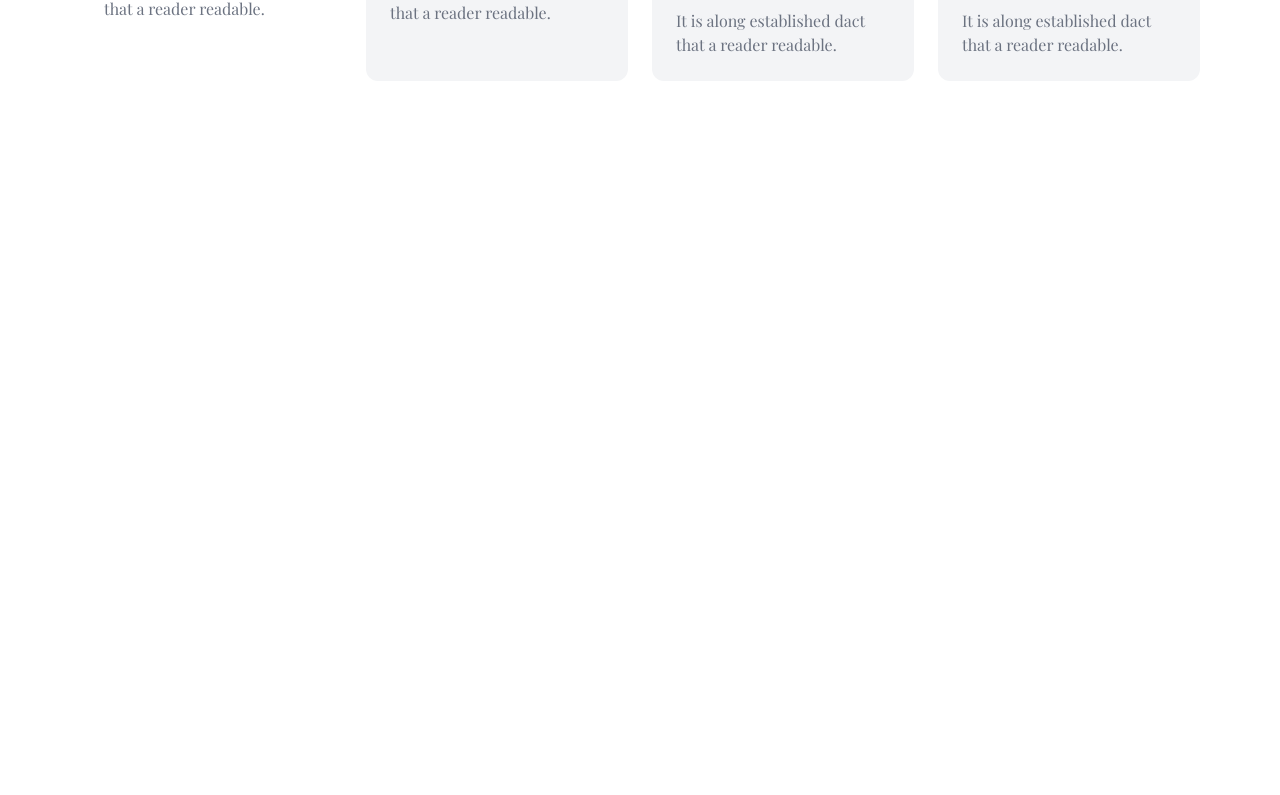
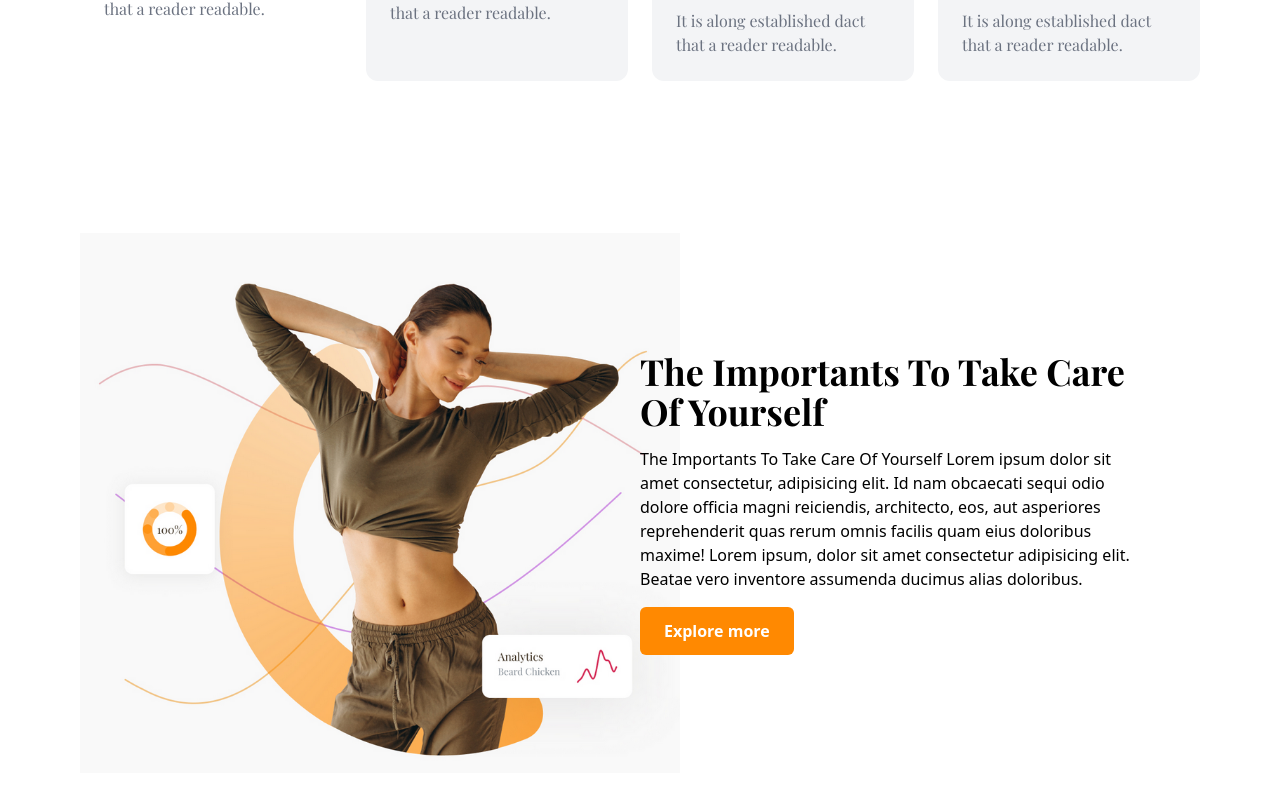
Before and after one commit to Abimanyuoke/Website_Gym, a React (Vite) app: page / in a window 1280 px wide. Shown: the part 1021-1816 px from the top of the page. Before the commit the page ends 1198 px from the top, so only its background shows below. Built offline with nearby package versions, Linux system fonts and the light colour scheme; a web font is replaced by a local one.

Commit message:
add banner section

```diff
--- a/src/App.jsx
+++ b/src/App.jsx
@@ -3,6 +3,7 @@
 import Hero from './components/Hero/Hero'
 import BgImage from './assets/bg.png'
 import Equipments from './components/Equipments/Equipments';
+import Banner from './components/Banner/Banner';
 
 const bgStyle = {
   backgroundImage: `url(${BgImage})`,
@@ -12,6 +13,23 @@
   backgroundAttachment: "fixed",
 };
 
+import img1 from './assets/2.png';
+import img2 from './assets/3.png';
+
+const BannerData = {
+  image: img1,
+  title: "The Importants To Take Care Of Yourself",
+  subtitle: "The Importants To Take Care Of Yourself Lorem ipsum dolor sit amet consectetur, adipisicing elit. Id nam obcaecati sequi odio dolore officia magni reiciendis, architecto, eos, aut asperiores reprehenderit quas rerum omnis facilis quam eius doloribus maxime! Lorem ipsum, dolor sit amet consectetur adipisicing elit. Beatae vero inventore assumenda ducimus alias doloribus."
+};
+
+const Banner2Data = {
+  image: img2,
+  title: "The Importants To Take Care Of Yourself",
+  subtitle: "The Importants To Take Care Of Yourself Lorem ipsum dolor sit amet consectetur, adipisicing elit. Id nam obcaecati sequi odio dolore officia magni reiciendis, architecto, eos, aut asperiores reprehenderit quas rerum omnis facilis quam eius doloribus maxime! Lorem ipsum, dolor sit amet consectetur adipisicing elit. Beatae vero inventore assumenda ducimus alias doloribus."
+};
+
+
+
 const App = () => {
   return (
     <div className='overflow-x-hidden'>
@@ -20,6 +38,8 @@
         <Hero/>
       </div>
         <Equipments/>
+        <Banner {...BannerData}/>
+        {/* <Banner {...Banner2Data}/> */}
     </div>
   )
 }
--- /dev/null
+++ b/src/components/Banner/Banner.jsx
@@ -0,0 +1,45 @@
+import React from 'react'
+import { motion } from "framer-motion";
+import { SlideUp } from '../../utility/animation';
+
+const Banner = ({image, title, subtitle, link}) => {
+  return (
+    <div className='container'>
+        <div className='grid grid-cols-1 md:grid-cols-2 space-y-6 md:space-y-0 py-14'>
+            {/* Banner Image section */}
+            <div>
+                <motion.img
+                 initial = {{opacitiy: 0, scale: 0.5}}
+                 whileInView={{opacity: 1, scale: 1}}
+                 transition={{type:"spring", stiffness: 100, delay: 0.2}}
+                src={image} alt="" className='w-[300px] md:max-w-[400px] xl:min-w-[600px] h-full object-cover'/>
+            </div>
+            {/* Banner Text section */}
+            <div className='flex flex-col justify-center text-center md:text-left space-y-4 lg:max-w-[500px]'>
+                <motion.p
+                variants={SlideUp(0.5)}
+                initial = "hidden"
+                whileInView={"visible"}
+                viewport={{once: true}}
+                className='text-2xl lg:text-4xl font-bold capitalize font-playfair'>{title}</motion.p>
+                <motion.p
+                variants={SlideUp(0.7)}
+                initial = "hidden"
+                whileInView={"visible"}
+                viewport={{once: true}}
+                >{subtitle}</motion.p>
+                <motion.div
+                variants={SlideUp(0.9)}
+                initial = "hidden"
+                whileInView={"visible"}
+                viewport={{once: true}}
+                className='flex justify-center md:justify-start '>
+                    <button className='primary-btn'>Explore more</button>
+                </motion.div>
+            </div>
+        </div>
+    </div>
+  )
+}
+
+export default Banner
```
